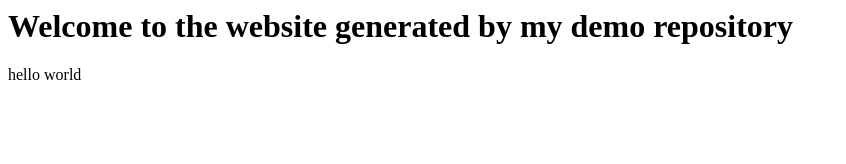
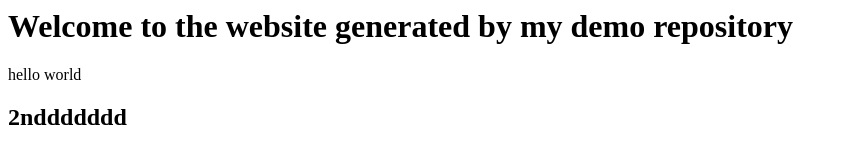
Before and after one commit to the-snake-game-initiative-123/test-actions-repo, a website: page index.html in a window 1280 px wide. Shown: the whole page, without its empty margins (0-846 px from the left). Drawn offline with Linux system fonts and the light colour scheme.

Commit message:
2nd commit

```diff
--- a/index.html
+++ b/index.html
@@ -1,2 +1,3 @@
 <h1>Welcome to the website generated by my demo repository</h1>
 <p>hello world</p>
+<h2>2nddddddd</h2>
```
